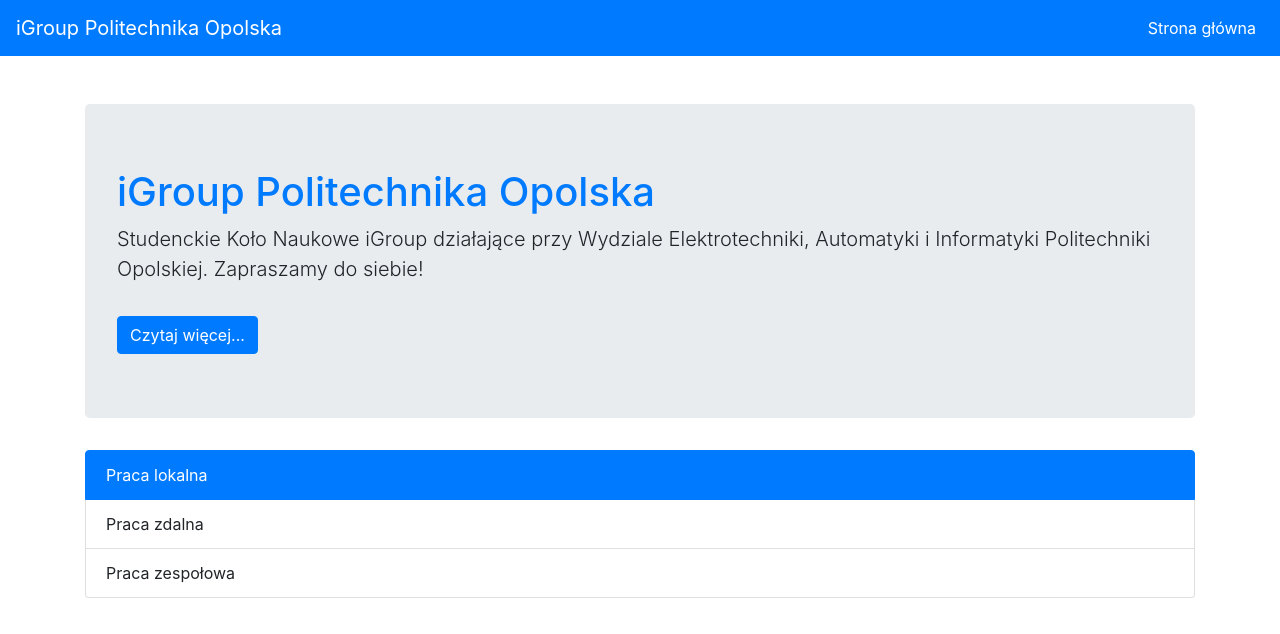
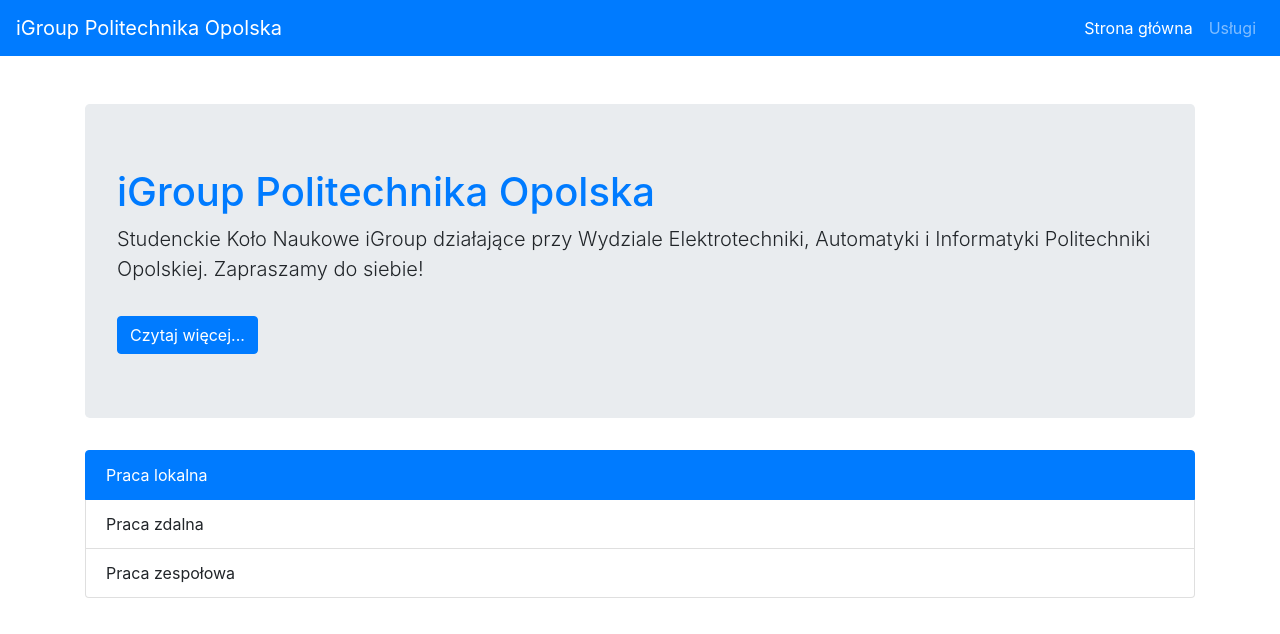
Before and after one commit to igroup-opole/website, a plain HTML site: page index.html in a window 1280 px wide. Drawn offline with nearby package versions, Linux system fonts and the light colour scheme.

Commit message:
update homepage navigation

```diff
--- a/index.html
+++ b/index.html
@@ -22,9 +22,9 @@
         <li class="nav-item active">
           <a class="nav-link" href="#">Strona główna</a>
         </li>
-        <!-- <li class="nav-item">
-          <a class="nav-link" href="#">Podstrona 1</a>
-        </li> -->
+        <li class="nav-item">
+          <a class="nav-link" href="#">Usługi</a>
+        </li>
       </ul>
     </div>
   </nav>
```
